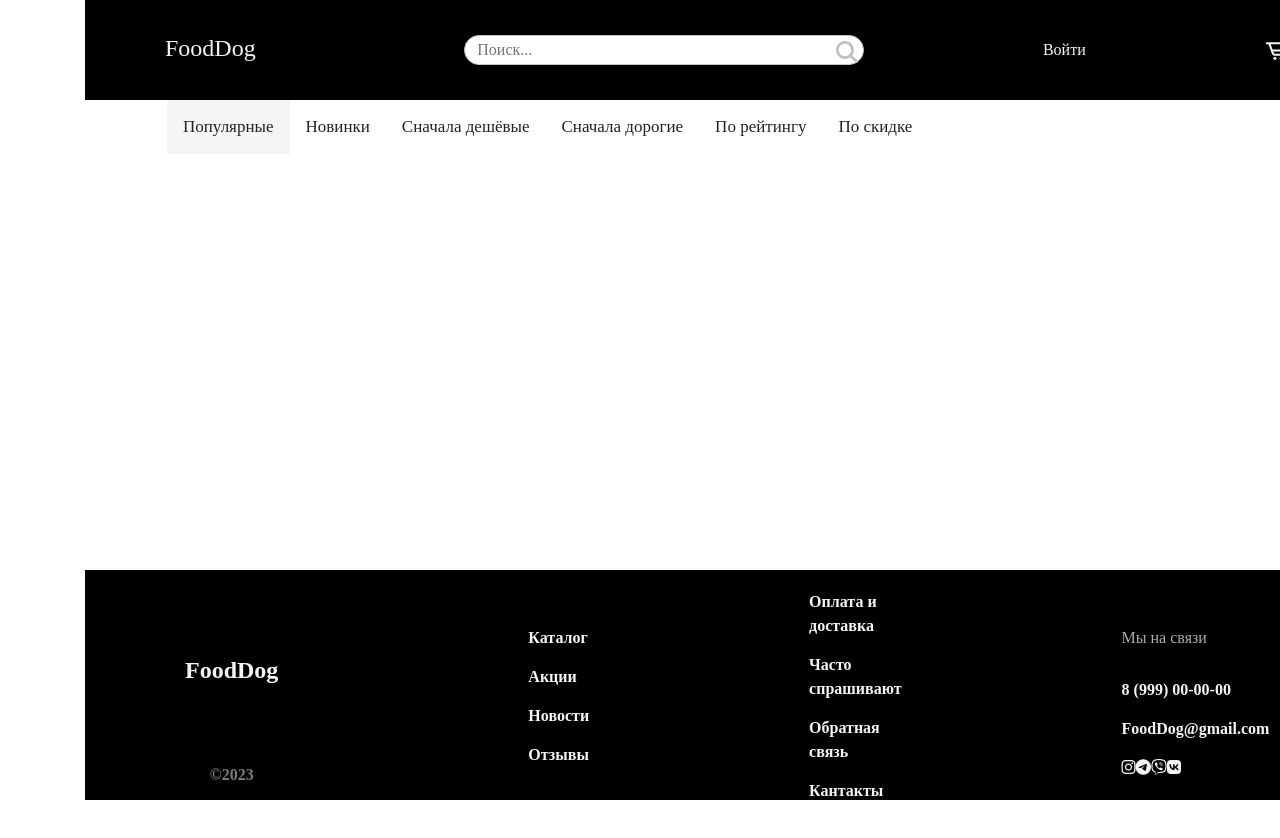
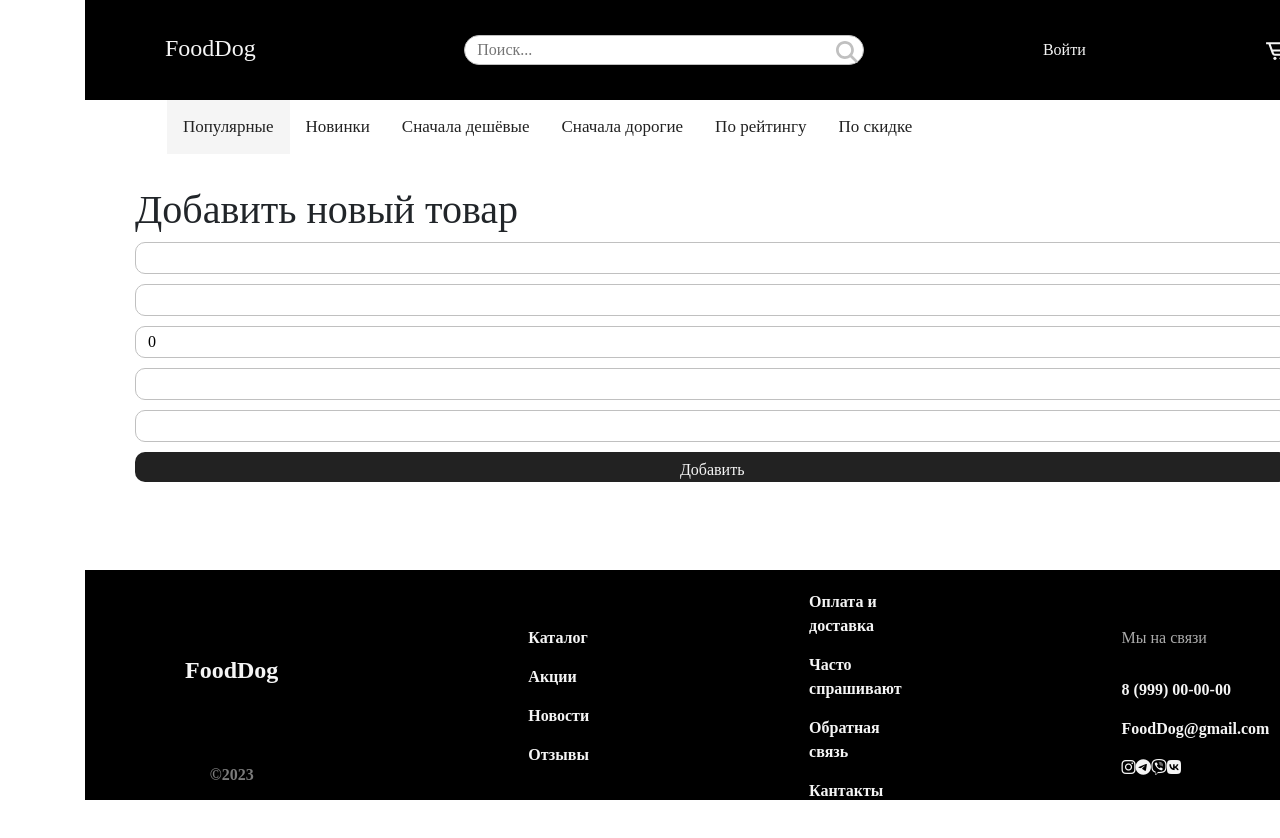
Before and after one commit to NinaSher/dog-food, a React (Create React App) app: page /new in a window 1280 px wide. Shown: the top 838 px of the page. Built offline with nearby package versions, Linux system fonts and the light colour scheme.

Commit message:
newproductform

```diff
--- a/package.json
+++ b/package.json
@@ -8,10 +8,12 @@
 		"@testing-library/jest-dom": "^5.16.5",
 		"@testing-library/react": "^13.4.0",
 		"@testing-library/user-event": "^13.5.0",
+		"bootstrap": "^5.2.3",
 		"classnames": "^2.3.2",
 		"formik": "^2.2.9",
 		"jquery": "^3.6.3",
 		"react": "^18.2.0",
+		"react-bootstrap": "^2.7.0",
 		"react-bootstrap-icons": "^1.10.2",
 		"react-dom": "^18.2.0",
 		"react-icons": "^4.7.1",
--- a/src/Api.js
+++ b/src/Api.js
@@ -62,6 +62,32 @@ class Api {
 			},
 		}).then((res) => res.json())))
 	}
+	addProduct(body) {//дабавление товара
+		return fetch(`${this.path}/products`, {
+			method: "POST",
+			headers: {
+				"Content-Type": "application/json",
+				"authorization": `Bearer ${this.token}`
+			},
+			body: JSON.stringify(body)
+		})
+	}
+	delProduct(id) {
+		return fetch(`${this.path}/products/${id}`, {
+			method: "DELETE",
+			headers: {
+				"authorization": `Bearer ${this.token}`
+			}
+		})
+	}
+	setLike(id, isLike) {
+		return fetch(`${this.path}/products/likes/${id}`, {
+			method: isLike ? "DELETE" : "PUT",
+			headers: {
+				"authorization": `Bearer ${this.token}`
+			}
+		})
+	}
 }
 
 export { Api };
--- a/src/App.jsx
+++ b/src/App.jsx
@@ -2,6 +2,7 @@ import React, { useState, useEffect } from "react";
 import { Provider } from "react-redux";
 import { Routes, Route,Switch, BrowserRouter } from "react-router-dom";
 import './style.css';
+import store, { persistor } from "./store/store";
 
 import Header from "./components/Header/Header";
 import Footer from "./components/Footer/Footer";
@@ -15,11 +16,11 @@ import Catalog from "./pages/Catalog.jsx";
 import Profile from "./pages/Profile";
 import Product from "./pages/Product/Product";
 import {Cart} from "./pages/Cart/Cart";
-
+import { NewProductForm } from "./pages/NewProductForm/NewProductForm";
 
 import { Api } from "./Api";
 
-import store, { persistor } from "./store/store";
+
 
 
 
@@ -35,6 +36,7 @@ const App = () => {
 	const [visibleGoods, setVisibleGoods] = useState(goods);
 	const [fav, setFav] = useState([]);
 	const [products, setProducts] = useState([]);
+
 
 	useEffect(() => {
 		//console.log("");
@@ -85,7 +87,7 @@ const App = () => {
   }, [goods])
 
 	return (
-		<Provider store={store}>
+		<Provider  store={store}>
 			<div className="container">
 				<Header
 					user={user}
@@ -106,6 +108,7 @@ const App = () => {
 						<Route path="/profile" element={<Profile setUser={setUser} user={user} />} />
 						<Route path="/catalog/:id" element={<Product />} />
 						<Route path="/order" element={<Cart api={api} />}/>
+						<Route path="/new"element={<NewProductForm/>}/>
 					</Routes>
 				</main>
 				<Footer />
--- a/src/components/Header/header.jsx
+++ b/src/components/Header/header.jsx
@@ -3,10 +3,10 @@ import './header.css';
 import { Link } from "react-router-dom";
 import  Search from "../Search/Search";
 import { CartBlock } from "../CartBlock/CartBlock";
+import {PlusCircle} from "react-bootstrap-icons";
 
 
-
-export default ({user, setUser, goods, searchGoods, setModalActive}) => {
+export default ({user, setUser, goods, searchGoods, setModalActive, PATH}) => {
 
 
 	const logIn = (e) => {
@@ -19,10 +19,11 @@ export default ({user, setUser, goods, searchGoods, setModalActive}) => {
 		setUser('');
 	}
 		return <header>
-			<Link className="logo" to="/">FoodDog</Link>
+			<Link className="logo" to={PATH}>FoodDog</Link>
 			<Search data={goods} searchGoods={searchGoods} />
 
 			<nav className="menu">
+				{user && <Link to='/new'><PlusCircle/></Link>}
 				{user && <Link to="/profile">{user}</Link>}
 				{!user && <a href="#" onClick={logIn}>Войти</a>}
 				{user && <a href="#" onClick={logOut}>Выйти</a>}
--- /dev/null
+++ b/src/pages/NewProductForm/NewProductForm.jsx
@@ -0,0 +1,33 @@
+import { Field, Form, Formik } from "formik";
+import { useContext } from "react";
+import context from "react-bootstrap/esm/AccordionContext";
+
+
+export function NewProductForm() {
+	const addNewproducrClickHandler = () => {
+		console.log('Нажмите добавить новый продукт')
+		}
+
+
+
+	return (
+		<div>
+		   <h1>Добавить новый товар</h1>
+		   <Formik
+				initialValues={{
+					Наименование: '', Скидка: 0, Стоимость: 0, Скидка: '', Изображение: '',
+				}}
+				onSubmit={addNewproducrClickHandler}
+			>
+				<Form className="d-flex flex-column">
+					<Field name="Изображениее" type="text" />
+					<Field name="Наименование" type="text" />
+					<Field name="Стоимость" type="number" />
+					<Field name="Описание" type="textarea" />
+					<Field name="Скидка" type="number" />
+					<button className="btn" type="submit">Добавить</button>
+				</Form>
+			</Formik>
+		</div>
+			)
+}
--- a/src/pages/Product/Product.jsx
+++ b/src/pages/Product/Product.jsx
@@ -26,15 +26,15 @@ export default ({
 	wight,
 	stock,
 	likes,totalPrice,
- }) => {
+}) => {
 	const { id } = useParams()
 	const [product, setProduct] = useState({});
 	const [users, setUsers] = useState([]);
 
 	const items = useSelector((state) => state.cart.itemsInCart);
 
-	let token = localStorage.getItem("sm8");
-	{/*useEffect(() => {
+	{/*let token = localStorage.getItem("sm8");
+	useEffect(() => {
 		if (token) {
 			fetch(`https://api.react-learning.ru/products/${id}`, {
 				headers: {
```
Also changed, not shown: 1 other file (tests, documents, lock files or other folders).
